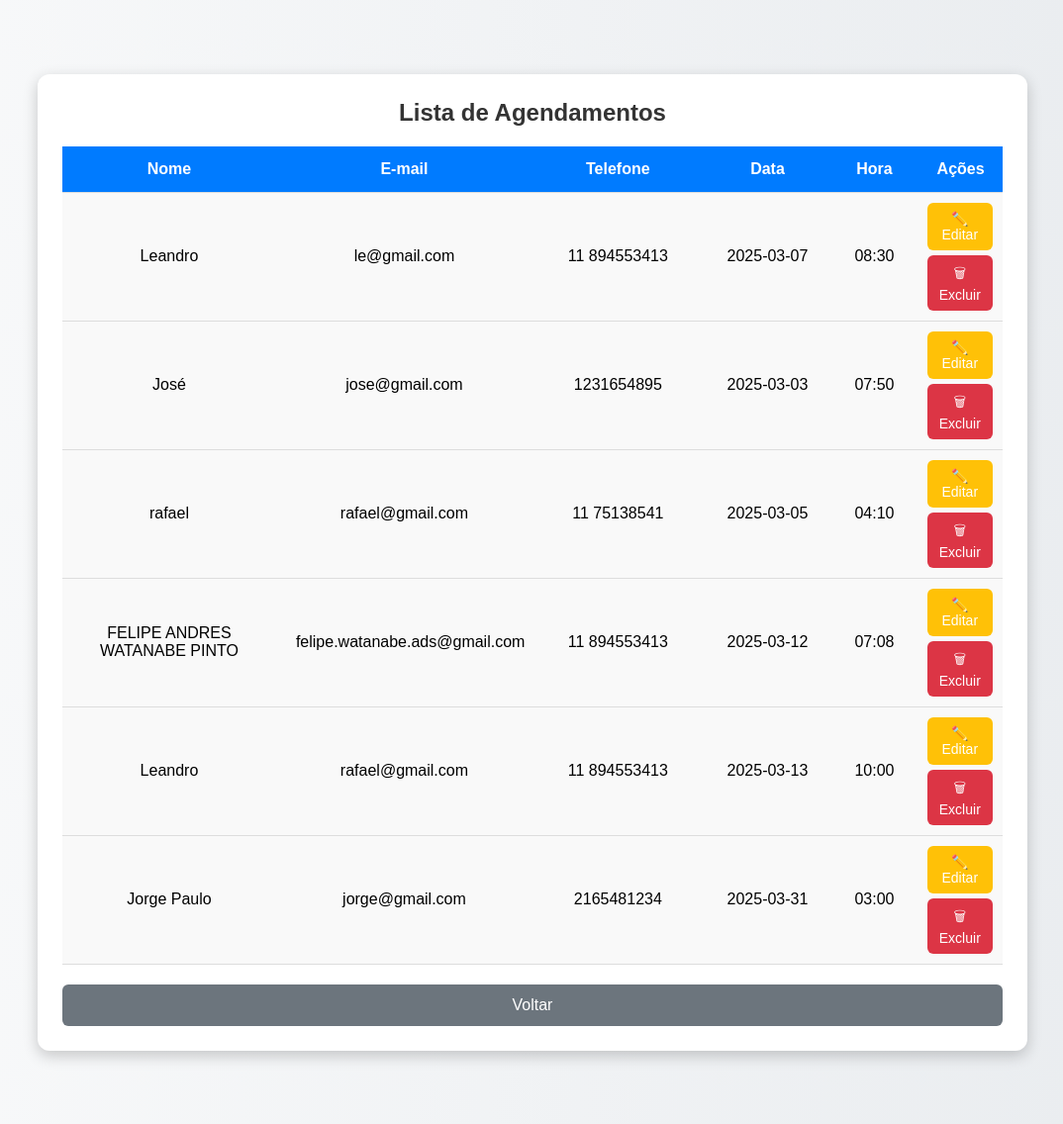
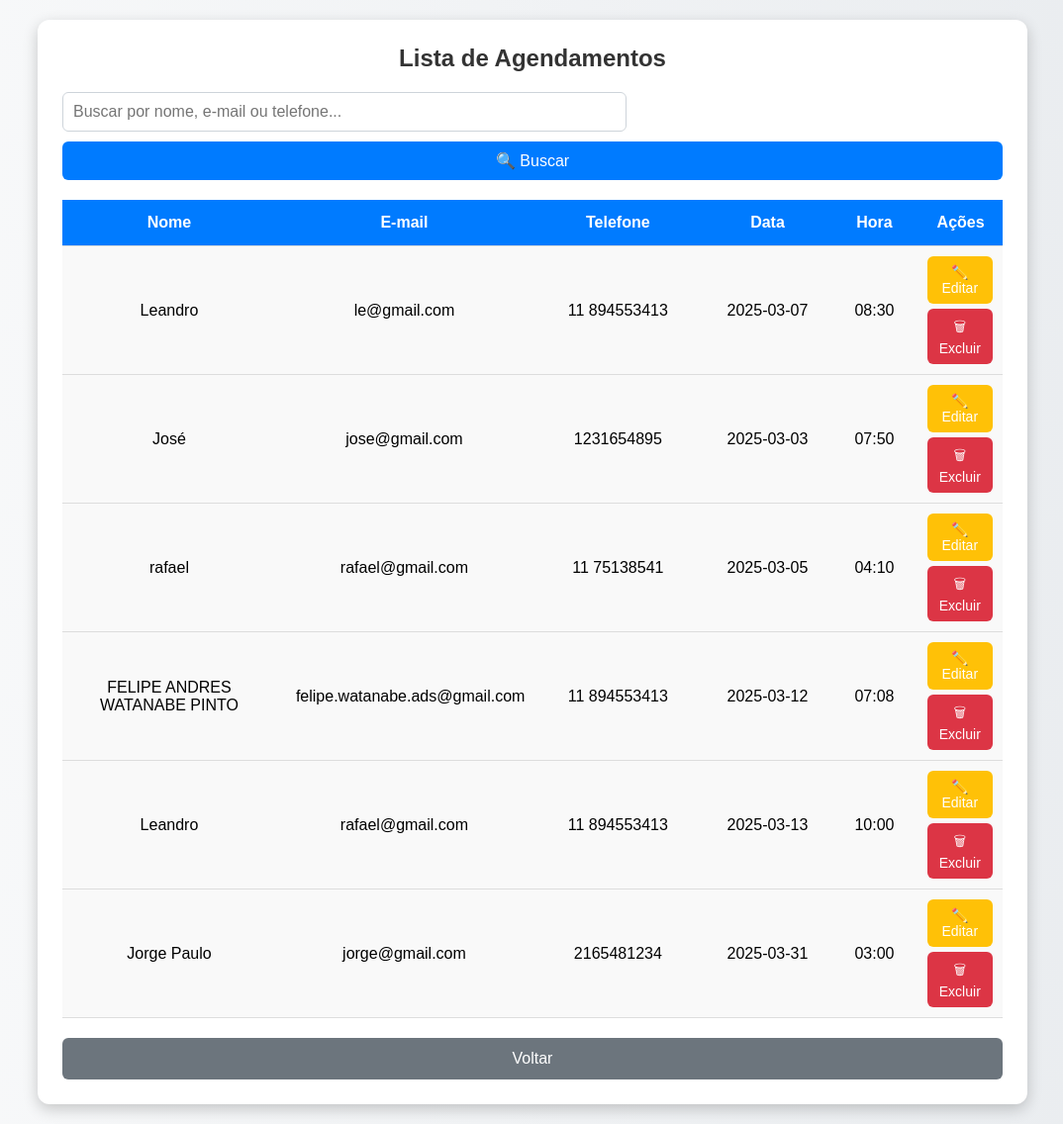
Before and after one commit to Fe-watanabe/Projeto-Impacta, a Flask app: page /consultas in a window 1280 px wide. Shown: the whole page at 99% size, without its empty margins (102-1176 px from the left). Run offline with Flask 3, Linux system fonts and the light colour scheme.

Commit message:
Funcionalidade - busca/filtro

```diff
--- a/app.py
+++ b/app.py
@@ -42,8 +42,19 @@ def agendar():
 # Página para listar agendamentos
 @app.route("/consultas")
 def listar_agendamentos():
-    agendamentos = Agendamento.query.all()
-    return render_template("listar.html", agendamentos=agendamentos)
+    termo = request.args.get("termo", "").strip()
+
+    if termo:
+        agendamentos = Agendamento.query.filter(
+            (Agendamento.nome.ilike(f"%{termo}%")) |
+            (Agendamento.email.ilike(f"%{termo}%")) |
+            (Agendamento.telefone.ilike(f"%{termo}%"))
+        ).all()
+    else:
+        agendamentos = Agendamento.query.all()
+
+    return render_template("listar.html", agendamentos=agendamentos, termo=termo)
+
 
 # Rota para excluir um agendamento
 @app.route("/delete/<int:id>", methods=["POST"])
--- a/static/styles.css
+++ b/static/styles.css
@@ -249,3 +249,34 @@ td {
 .edit-btn:hover {
     background: #e0a800;
 }
+
+/* Search */
+.search-form {
+    display: flex;
+    justify-content: center;
+    margin-bottom: 20px;
+    gap: 10px;
+}
+
+.search-form input[type="text"] {
+    padding: 10px;
+    border-radius: 6px;
+    border: 1px solid #ced4da;
+    width: 60%;
+    font-size: 16px;
+}
+
+.search-form button {
+    background: #007bff;
+    color: white;
+    border: none;
+    border-radius: 6px;
+    padding: 10px 16px;
+    cursor: pointer;
+    font-size: 16px;
+    transition: background 0.3s ease;
+}
+
+.search-form button:hover {
+    background: #0056b3;
+}
--- a/templates/listar.html
+++ b/templates/listar.html
@@ -9,6 +9,10 @@
 <body>
     <div class="list-container">
         <h2>Lista de Agendamentos</h2>
+        <form method="get" action="{{ url_for('listar_agendamentos') }}" class="search-form">
+            <input type="text" name="termo" placeholder="Buscar por nome, e-mail ou telefone..." value="{{ termo or '' }}">
+            <button type="submit">🔍 Buscar</button>
+        </form>
         <table>
             <thead>
                 <tr>
```
Also changed, not shown: templates/editar.html (line endings or trailing spaces).
